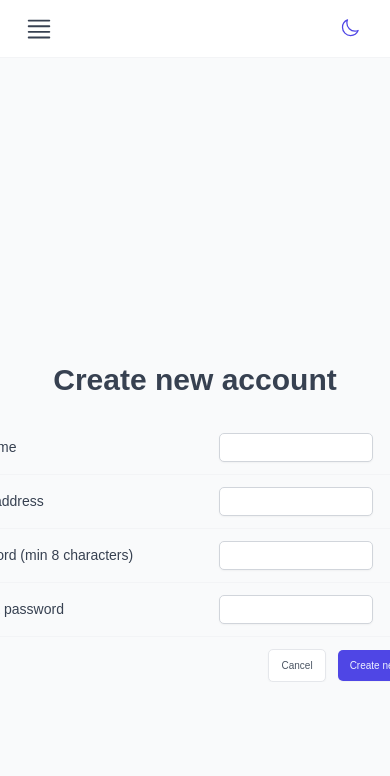
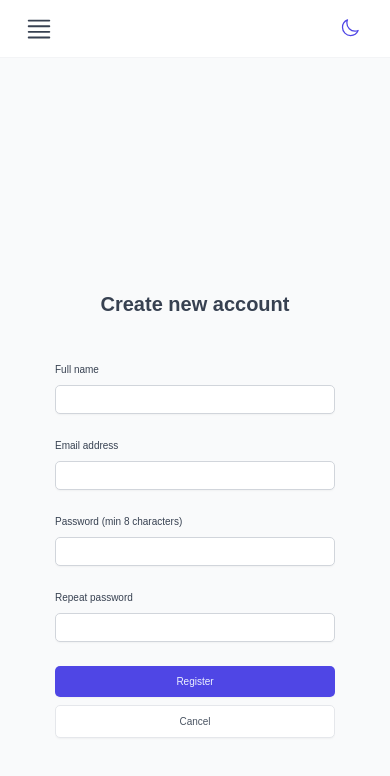
Before and after one commit to DenisHristov12/Diskoteka214, a React (Vite) app: page /register in a window 390 px wide. Shown: the top 776 px of the page. Built offline with nearby package versions, Linux system fonts and the light colour scheme; no server answers; the database is empty.

Commit message:
responsive login and register

```diff
--- a/src/features/authentication/LoginForm.jsx
+++ b/src/features/authentication/LoginForm.jsx
@@ -1,6 +1,5 @@
 import { useState } from 'react';
 import Button from '../../ui/Button';
-import Heading from '../../ui/Heading';
 import Form from '../../ui/Form';
 import Input from '../../ui/Input';
 import FormRowVertical from '../../ui/FormRowVertical';
@@ -55,6 +54,7 @@ function LoginForm() {
           disabled={isLoading || isUser}
         />
       </FormRowVertical>
+
       <FormRowVertical>
         <Button size='large' disabled={isLoading || isUser}>
           {!isLoading ? 'Log in' : <SpinnerMini />}
--- a/src/features/authentication/SignupForm.jsx
+++ b/src/features/authentication/SignupForm.jsx
@@ -7,8 +7,8 @@ import { useSignup } from './useSignup';
 import { useUser } from './useUser';
 import { useUsers } from '../users/useUsers';
 import toast from 'react-hot-toast';
-
-// Email regex: /\S+@\S+\.\S+/
+import useWidth from '../../hooks/useWidth';
+import FormRowVertical from '../../ui/FormRowVertical';
 
 function SignupForm() {
   const { signUp, isLoading } = useSignup();
@@ -18,6 +18,8 @@ function SignupForm() {
   const { isUser } = useUser();
 
   const { usersData } = useUsers();
+
+  const width = useWidth();
 
   function onSubmit({ fullName, email, password }) {
     const isEmailUsed = usersData.some((user) => user.email === email);
@@ -36,16 +38,16 @@ function SignupForm() {
 
   return (
     <Form onSubmit={handleSubmit(onSubmit)}>
-      <FormRow label='Full name' error={errors?.fullName?.message}>
+      <FormRowVertical label='Full name' error={errors?.fullName?.message}>
         <Input
           type='text'
           id='fullName'
           disabled={isLoading || isUser}
           {...register('fullName', { required: 'This field is required' })}
         />
-      </FormRow>
+      </FormRowVertical>
 
-      <FormRow label='Email address' error={errors?.email?.message}>
+      <FormRowVertical label='Email address' error={errors?.email?.message}>
         <Input
           type='email'
           id='email'
@@ -58,9 +60,9 @@ function SignupForm() {
             },
           })}
         />
-      </FormRow>
+      </FormRowVertical>
 
-      <FormRow
+      <FormRowVertical
         label='Password (min 8 characters)'
         error={errors?.password?.message}>
         <Input
@@ -75,9 +77,11 @@ function SignupForm() {
             },
           })}
         />
-      </FormRow>
+      </FormRowVertical>
 
-      <FormRow label='Repeat password' error={errors?.passwordConfirm?.message}>
+      <FormRowVertical
+        label='Repeat password'
+        error={errors?.passwordConfirm?.message}>
         <Input
           type='password'
           id='passwordConfirm'
@@ -88,9 +92,10 @@ function SignupForm() {
               value === getValues().password || 'Passwords need to match',
           })}
         />
-      </FormRow>
+      </FormRowVertical>
 
-      <FormRow>
+      <FormRowVertical>
+        <Button disabled={isLoading || isUser}>Register</Button>
         <Button
           variation='secondary'
           type='reset'
@@ -98,8 +103,7 @@ function SignupForm() {
           onClick={reset}>
           Cancel
         </Button>
-        <Button disabled={isLoading || isUser}>Create new user</Button>
-      </FormRow>
+      </FormRowVertical>
     </Form>
   );
 }
--- a/src/pages/Login.jsx
+++ b/src/pages/Login.jsx
@@ -1,17 +1,26 @@
 import styled from 'styled-components';
 import LoginForm from '../features/authentication/LoginForm';
-// import Logo from '../ui/Logo';
 import Heading from '../ui/Heading';
 import { useUser } from '../features/authentication/useUser';
+import { respondToMobile, respondToMobileSmall } from '../styles/mediaQueries';
 
 const LoginLayout = styled.main`
-  min-height: 100vh;
+  height: 70vh;
+  width: 100%;
   display: grid;
   grid-template-columns: 48rem;
   align-content: center;
   justify-content: center;
   gap: 3.2rem;
   background-color: var(--color-grey-50);
+
+  ${respondToMobile(`
+    grid-template-columns: 28rem;
+  `)}
+
+  ${respondToMobileSmall(`
+    grid-template-columns: 22rem;
+  `)}
 `;
 
 function Login() {
@@ -20,7 +29,6 @@ function Login() {
 
   return (
     <LoginLayout>
-      {/* <Logo /> */}
       {isUser ? (
         <Heading as='h4'>You are alredy signed in</Heading>
       ) : (
--- a/src/pages/Register.jsx
+++ b/src/pages/Register.jsx
@@ -2,20 +2,28 @@ import styled from 'styled-components';
 import SignupForm from '../features/authentication/SignupForm';
 import { useUser } from '../features/authentication/useUser';
 import Heading from '../ui/Heading';
+import { respondToMobile, respondToMobileSmall } from '../styles/mediaQueries';
 
 const RegisterLayout = styled.main`
-  min-height: 100vh;
+  height: 100vh;
   display: grid;
   grid-template-columns: 48rem;
   align-content: center;
   justify-content: center;
   gap: 3.2rem;
   background-color: var(--color-grey-50);
+
+  ${respondToMobile(`
+    grid-template-columns: 28rem;
+  `)}
+
+  ${respondToMobileSmall(`
+    grid-template-columns: 22rem;
+  `)}
 `;
 
 function Register() {
-  const { user } = useUser();
-  const isUser = Boolean(user);
+  const { isUser } = useUser();
 
   return (
     <RegisterLayout>
--- a/src/ui/AppLayout.jsx
+++ b/src/ui/AppLayout.jsx
@@ -3,11 +3,6 @@ import Sidebar from './Sidebar';
 import Header from './Header';
 import styled from 'styled-components';
 import { useState } from 'react';
-import {
-  respondToBiggerTablets,
-  respondToLandscapeTablets,
-  respondToMobile,
-} from '../styles/mediaQueries';
 
 const StyledAppLayout = styled.div`
   display: grid;
--- a/src/ui/Form.jsx
+++ b/src/ui/Form.jsx
@@ -1,9 +1,5 @@
 import styled, { css } from 'styled-components';
-import {
-  respondToLandscapeTablets,
-  respondToMobile,
-  respondToMobileSmall,
-} from '../styles/mediaQueries';
+import { respondToMobile } from '../styles/mediaQueries';
 
 const Form = styled.form`
   ${(props) =>
--- a/src/ui/FormRowVertical.jsx
+++ b/src/ui/FormRowVertical.jsx
@@ -26,6 +26,14 @@ const Label = styled.label`
 const Error = styled.span`
   font-size: 1.4rem;
   color: var(--color-red-700);
+
+  ${respondToLandscapeTablets(`
+    font-size: 1.2rem;
+  `)}
+
+  ${respondToMobile(`
+    font-size: 1rem;
+  `)}
 `;
 
 function FormRowVertical({ label, error, children }) {
--- a/src/ui/Heading.jsx
+++ b/src/ui/Heading.jsx
@@ -46,6 +46,10 @@ const Heading = styled.h1`
       font-size: 3rem;
       font-weight: 600;
       text-align: center;
+
+      ${respondToLandscapeTablets(`font-size: 2.4rem;`)}
+      ${respondToMobile(`font-size: 2rem;`)}
+      ${respondToMobileSmall(`font-size: 1.6rem;`)}
     `}
 
   line-height: 1.4;
```
